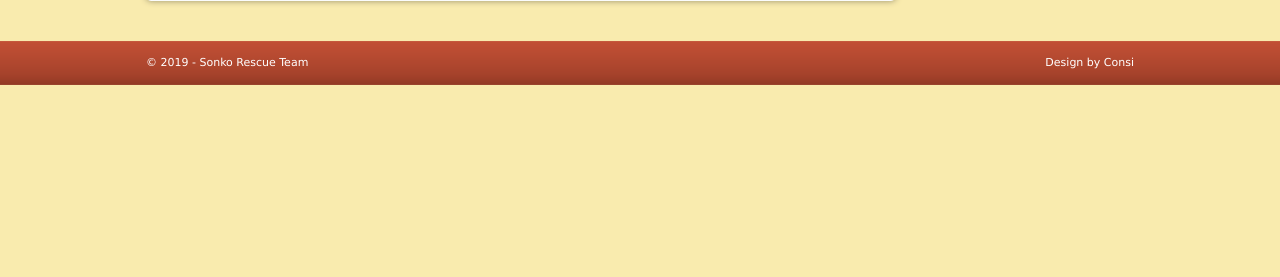
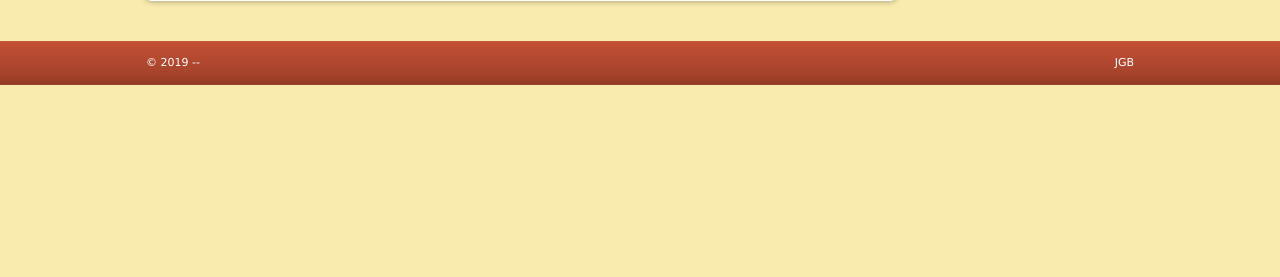
Before and after one commit to jgbrioso/finals, a PHP site: page /admin/add_vehicles.php in a window 1280 px wide. Shown: the part 461-738 px from the top of the page. Run offline with PHP 8.4, Linux system fonts and the light colour scheme; a user stored in the database is signed in; data comes from the database, SQL or seed files in the repository; data that the repository does not hold is empty.

Commit message:
Update add_vehicles.php

```diff
--- a/finalproj/car_rental/admin/add_vehicles.php
+++ b/finalproj/car_rental/admin/add_vehicles.php
@@ -155,9 +155,9 @@
 <!-- Footer -->
 <div id="footer">
 	<div class="shell">
-		<span class="left">&copy; <?php echo date("Y");?> - Sonko Rescue Team</span>
+		<span class="left">&copy; <?php echo date("Y");?> --</span>
 		<span class="right">
-			Design by Consi</a>
+			JGB</a>
 		</span>
 	</div>
 </div>
```
